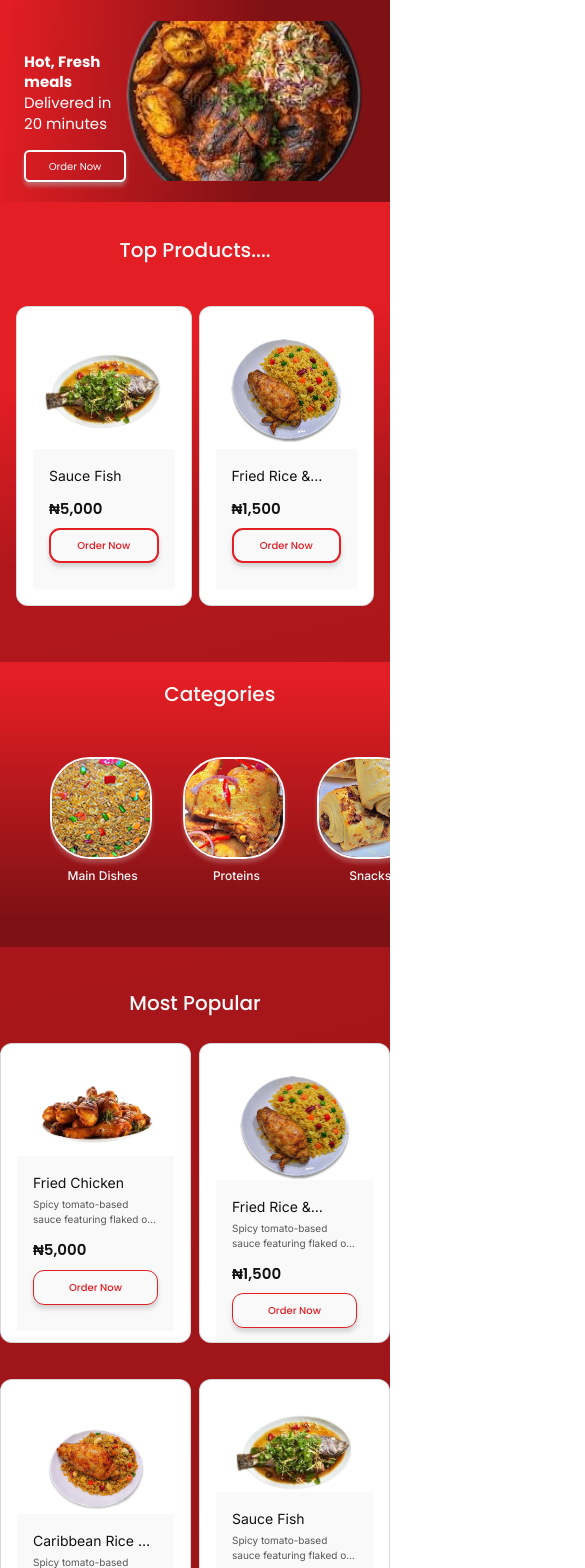
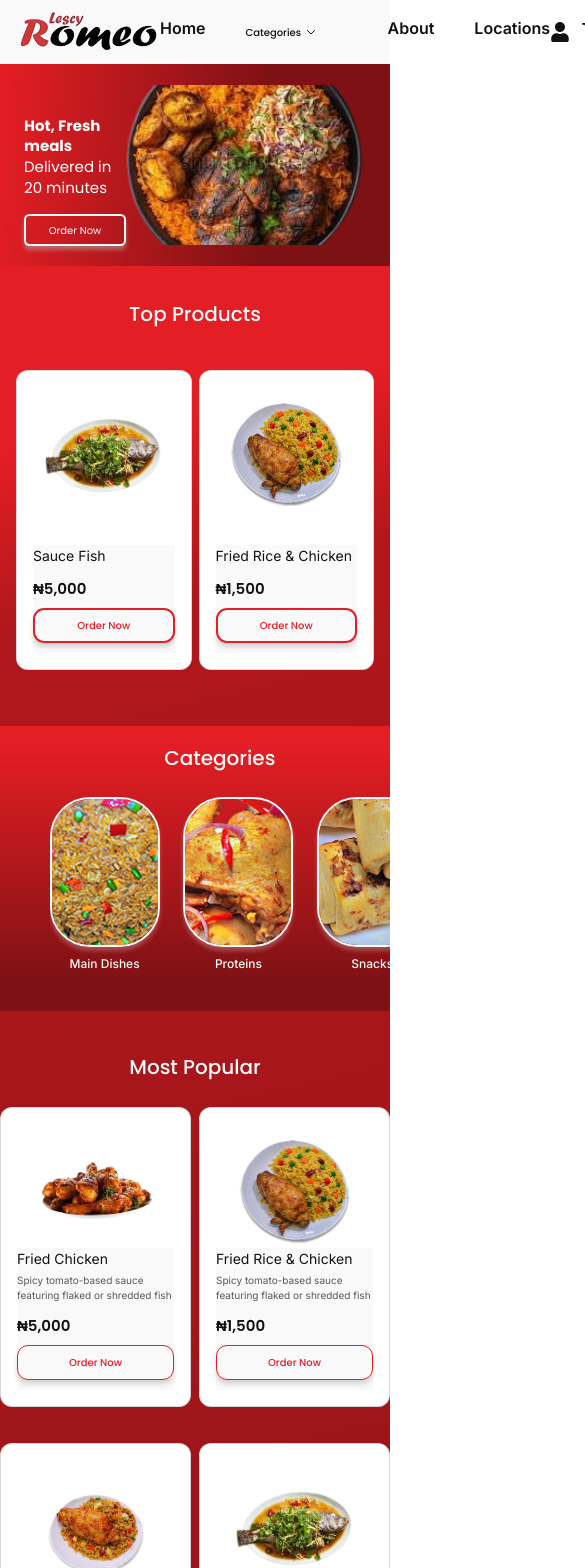
Before and after one commit to Havilah-Hills03/lescy-romeo-fast-food, a Next.js app: page / in a window 390 px wide. Shown: the top 1568 px of the page, 585 px wide, since content can reach past the window. Built offline with nearby package versions, Linux system fonts and the light colour scheme.

Commit message:
updated te responsiveness

```diff
--- a/app/Hero-page-sections/Cat-product.tsx
+++ b/app/Hero-page-sections/Cat-product.tsx
@@ -11,14 +11,14 @@ const catProducts = [
     catImage: "/main-dishes.png",
     catAlt: "Main Dishes",
     catTitle: "Main Dishes",
-    url: '/main-dishes'
+    url: '/categories/main-dishes'
   },
   {
     id: 2,
     catImage: "/proteins.png",
     catAlt: "Proteins",
     catTitle: "Proteins" ,
-     url: '/protein'
+     url: '/categories/proteins'
   },
   {
     id: 3,
@@ -50,6 +50,13 @@ const catProducts = [
   },
   {
     id: 7,
+    catImage: "/drink-pack.jpg",
+    catAlt: "Drink",
+    catTitle: "Drink",
+     url: '/categories/drink-cat'
+  },
+    {
+    id: 8,
     catImage: "/sharwama.png",
     catAlt: "Others",
     catTitle: "Others",
--- a/app/Hero-page-sections/Top-Product.tsx
+++ b/app/Hero-page-sections/Top-Product.tsx
@@ -71,7 +71,7 @@ const TopProduct: React.FC = () => {
 
  >
   <h1 className="h1 text-center pt-12 font-medium text-[20px] lg:text-[35px] md:text-[35px]"
-  >Top Products....</h1>
+  >Top Products</h1>
      <div
       className=" max-w-4xl lg:max-w-8xl  md:max-w-7xl  flex justify-center items-center my-10 px-1"
 
--- /dev/null
+++ b/app/categories/main-dishes/section/Main-dishes-cat.tsx
@@ -0,0 +1,145 @@
+import ProductCard from "@/app/component/Product-card";
+import React from "react";
+
+const MainDishes: React.FC = () => {
+  const products = [
+    {
+      id: 1,
+      productImage: "/jollof-rice.png",
+      productAlt: "Jollof Rice",
+      productTitle: "Jollof Rice",
+      productPrice: "₦2,500",
+      productDesc: "Classic Nigerian jollof rice cooked in rich tomato sauce",
+    },
+    {
+      id: 2,
+      productImage: "/sauce-fish.png",
+      productAlt: "Romeo Special",
+      productTitle: "Romeo Special",
+      productPrice: "₦3,500",
+      productDesc: "Chef’s special main dish with a mix of flavors",
+    },
+    {
+      id: 3,
+      productImage: "/caribbean-rice.png",
+      productAlt: "Caribbean Rice",
+      productTitle: "Caribbean Rice",
+      productPrice: "₦3,200",
+      productDesc: "Spicy Caribbean-style rice with vegetables and herbs",
+    },
+    {
+      id: 4,
+      productImage: "/fried-rice.png",
+      productAlt: "Fried Rice",
+      productTitle: "Fried Rice",
+      productPrice: "₦3,000",
+      productDesc: "Vegetable fried rice served with crispy chicken or beef",
+    },
+    {
+      id: 5,
+      productImage: "/sauce-fish.png",
+      productAlt: "Plantain Monday",
+      productTitle: "Plantain Monday",
+      productPrice: "₦2,800",
+      productDesc: "Fried plantain served with your choice of protein",
+    },
+    {
+      id: 6,
+      productImage: "/sauce-fish.png",
+      productAlt: "Plantain & Gizzard",
+      productTitle: "Plantain & Gizzard",
+      productPrice: "₦3,200",
+      productDesc: "Crispy plantain served with spicy gizzard",
+    },
+    {
+      id: 7,
+      productImage: "/sauce-fish.png",
+      productAlt: "Spaghetti",
+      productTitle: "Spaghetti",
+      productPrice: "₦1,500",
+      productDesc: "Nigerian-style spaghetti cooked with vegetables and spices",
+    },
+    {
+      id: 8,
+      productImage: "/sauce-fish.png",
+      productAlt: "Beans",
+      productTitle: "Beans",
+      productPrice: "₦2,200",
+      productDesc: "Hearty Nigerian beans stew with palm oil and spices",
+    },
+    {
+      id: 9,
+      productImage: "/sauce-fish.png",
+      productAlt: "MoinMoin",
+      productTitle: "MoinMoin",
+      productPrice: "₦2,500",
+      productDesc: "Steamed bean pudding made with peppers and onions",
+    },
+    {
+      id: 10,
+      productImage: "/sauce-fish.png",
+      productAlt: "Egusi Soup",
+      productTitle: "Egusi Soup",
+      productPrice: "₦4,000",
+      productDesc: "Rich melon seed soup served with pounded yam or fufu",
+    },
+    {
+      id: 11,
+      productImage: "/sauce-fish.png",
+      productAlt: "Vegetable Soup",
+      productTitle: "Vegetable Soup",
+      productPrice: "₦3,800",
+      productDesc: "Healthy vegetable soup with local greens and spices",
+    },
+    {
+      id: 12,
+      productImage: "/sauce-fish.png",
+      productAlt: "Afang Soup",
+      productTitle: "Afang Soup",
+      productPrice: "₦4,200",
+      productDesc: "Delicious Afang soup served with fufu or yam",
+    },
+    {
+      id: 13,
+      productImage: "/sauce-fish.png",
+      productAlt: "Okro Soup",
+      productTitle: "Okro Soup",
+      productPrice: "₦3,900",
+      productDesc: "Slippery okro soup cooked with meats and seafood",
+    },
+    {
+      id: 14,
+      productImage: "/sauce-fish.png",
+      productAlt: "Native Soup",
+      productTitle: "Native Soup",
+      productPrice: "₦3,700",
+      productDesc: "Traditional Nigerian native soup served with fufu",
+    },
+  ];
+
+  return (
+    <section className="py-6 lg:py-20">
+      <div className="max-w-[1280px] mx-auto md:px-4 px-2 sm:px-6 lg:px-10">
+        <h1 className="h1 text-center pt-8 font-medium text-[20px] lg:text-[35px] md:text-[35px] mb-10">
+          Main Dishes
+        </h1>
+
+        <div className="grid grid-cols-2 md:grid-cols-3 lg:grid-cols-4 gap-x-2 lg:gap-x-14 gap-y-8">
+          {products.map((item) => (
+            <ProductCard
+              key={item.id}
+              productImage={item.productImage}
+              productAlt={item.productAlt}
+              productTitle={item.productTitle}
+              productPrice={item.productPrice}
+              productDesc={item.productDesc}
+              btn="border border-[#E31E24] text-[#E31E24] font-[500]"
+            />
+          ))}
+        </div>
+      </div>
+    </section>
+  );
+};
+
+export default MainDishes;
--- /dev/null
+++ b/app/categories/proteins/section/proteins-cat.tsx
@@ -0,0 +1,113 @@
+import ProductCard from "@/app/component/Product-card";
+import React from "react";
+
+const Proteins: React.FC = () => {
+  const proteins = [
+    {
+      id: 1,
+      productImage: "/fried-chicken.png",
+      productAlt: "Fried Chicken",
+      productTitle: "Fried Chicken",
+      productPrice: "₦4,500",
+      productDesc: "Spicy pepper chicken cooked Nigerian style",
+    },
+    {
+      id: 2,
+      productImage: "/fried-chicken.png",
+      productAlt: "Sauce Chicken",
+      productTitle: "Sauce Chicken",
+      productPrice: "₦4,000",
+      productDesc: "Tender chicken cooked in rich tomato sauce",
+    },
+    {
+      id: 3,
+      productImage: "/sauce-fish.png",
+      productAlt: "Dry Fish",
+      productTitle: "Dry Fish",
+      productPrice: "₦3,500",
+      productDesc: "Dried fish cooked to perfection",
+    },
+    {
+      id: 4,
+      productImage: "/sauce-fish.png",
+      productAlt: "Sauce Fish",
+      productTitle: "Sauce Fish",
+      productPrice: "₦4,200",
+      productDesc: "Fresh fish cooked in a flavorful sauce",
+    },
+    {
+      id: 5,
+      productImage: "/fried-chicken.png",
+      productAlt: "Turkey",
+      productTitle: "Turkey",
+      productPrice: "₦7,500",
+      productDesc: "Roasted turkey served with spices",
+    },
+    {
+      id: 6,
+      productImage: "/fried-chicken.png",
+      productAlt: "Goat Meat",
+      productTitle: "Goat Meat",
+      productPrice: "₦5,500",
+      productDesc: "Tender goat meat cooked with traditional spices",
+    },
+    {
+      id: 7,
+      productImage: "/sauce-fish.png",
+      productAlt: "Cow Head",
+      productTitle: "Cow Head",
+      productPrice: "₦6,000",
+      productDesc: "Cow head delicacy, a Nigerian favorite",
+    },
+    {
+      id: 8,
+      productImage: "/sauce-fish.png",
+      productAlt: "Gizzard",
+      productTitle: "Gizzard",
+      productPrice: "₦3,800",
+      productDesc: "Spicy gizzard, perfect as a side or main",
+    },
+    {
+      id: 9,
+      productImage: "/fried-chicken.png",
+      productAlt: "Snail",
+      productTitle: "Snail",
+      productPrice: "₦5,000",
+      productDesc: "Tender and juicy Nigerian snail",
+    },
+    {
+      id: 10,
+      productImage: "/sauce-fish.png",
+      productAlt: "Beef",
+      productTitle: "Beef",
+      productPrice: "₦4,500",
+      productDesc: "Succulent beef cooked to perfection",
+    },
+  ];
+
+  return (
+    <section className="py-6 lg:py-20">
+      <div className="max-w-[1280px] mx-auto md:px-4 px-2 sm:px-6 lg:px-10">
+        <h1 className="h1 text-center pt-8 font-medium text-[20px] lg:text-[35px] md:text-[35px] mb-10">
+          Proteins
+        </h1>
+
+        <div className="grid grid-cols-2 md:grid-cols-3 lg:grid-cols-4 gap-x-2 lg:gap-x-14 gap-y-8">
+          {proteins.map((item) => (
+            <ProductCard
+              key={item.id}
+              productImage={item.productImage}
+              productAlt={item.productAlt}
+              productTitle={item.productTitle}
+              productPrice={item.productPrice}
+              productDesc={item.productDesc}
+              btn="border border-[#E31E24] text-[#E31E24] font-[500]"
+            />
+          ))}
+        </div>
+      </div>
+    </section>
+  );
+};
+
+export default Proteins;
--- a/app/component/Cat-card.tsx
+++ b/app/component/Cat-card.tsx
@@ -1,34 +1,42 @@
-import Image from 'next/image';
-import Link from 'next/link';
-import React from 'react'
+import Image from "next/image";
+import Link from "next/link";
+import React from "react";
 
-
-interface catProps {
+interface CatProps {
   catCardImg: string;
   catAltImg: string;
   catCardTitle: string;
-catLink: string
+  catLink: string;
 }
 
-const CatCard: React.FC <catProps> = ({catCardImg , catAltImg, catCardTitle, catLink}) => {
+const CatCard: React.FC<CatProps> = ({
+  catCardImg,
+  catAltImg,
+  catCardTitle,
+  catLink,
+}) => {
   return (
-  <div className='text-center w-[102px] lg:w-auto flex flex-col justify-center items-center'>
+    <div className="text-center w-[110px] sm:w-[130px] lg:w-auto flex flex-col items-center cat-card-com">
       <Link href={catLink}>
-      <div
-
-    className='mb-2'
-    >
-    <img src={catCardImg} alt={catAltImg} width={160} height={158} className='object-cover  border-2  border-[#F9F9F9]  rounded-[40px] hover:border-4 '
+        <div className="mb-2">
+          <Image
+            src={catCardImg}
+            alt={catAltImg}
+            width={160}
+            height={158}
+            className="object-cover rounded-[40px] border-2 border-[#F9F9F9]  hover:border-4 transition-all"
             style={{
-        boxShadow: '0px 4px 4px 0px #F9F9F940'
-
+              boxShadow: "0px 4px 4px 0px #F9F9F940",
             }}
           />
         </div>
-    <p className='text-[#F9F9F9] lg:text-[16px] md:text-[16px] text-[12px] font-medium text-center pl-1'>{catCardTitle}</p>
+
+        <p className="text-[#F9F9F9] text-[12px] md:text-[16px] font-medium text-center">
+          {catCardTitle}
+        </p>
       </Link>
     </div>
-  )
-}
+  );
+};
 
-export default CatCard
+export default CatCard;
--- a/app/component/Navbar.tsx
+++ b/app/component/Navbar.tsx
@@ -18,8 +18,9 @@ const Navbar: React.FC = () => {
       id: 2,
       navName: "Categories",
       children: [
-        { id: 1, name: "Burgers", link: "/categories/burgers" },
-        { id: 2, name: "Drinks", link: "/Categories/drink-cat" },
+        { id: 1, name: "Main Dishes", link: "/categories/main-dishes" },
+        { id: 2, name: "Proteins", link: "/categories/proteins" },
+        { id: 3, name: "Drinks", link: "/categories/drink-cat" },
       ],
     },
     {
@@ -31,7 +32,7 @@ const Navbar: React.FC = () => {
   ];
 
   return (
-    <nav className="bg-[#F9F9F9]  lg:h-18.25 lg:px-10   sticky top-0 z-50 hidden">
+    <nav className="bg-[#F9F9F9]  lg:h-18.25 lg:px-10   sticky top-0 z-50">
       <div className="max-w-7xl mx-auto px-4 sm:px-6 lg:px-8">
         <div className="flex justify-between items-center h-16">
           {/* Logo */}
--- a/app/component/Product-card.tsx
+++ b/app/component/Product-card.tsx
@@ -27,7 +27,7 @@ const ProductCard:React.FC<productProps>  = ({productImage , productAlt, product
       </div>
 
   {/* text content */}
-<div className="p-4 bg-[#F9F9F9] flex flex-col  gap-2 mt-auto">
+<div className=" bg-[#F9F9F9] flex flex-col  gap-2 mt-auto">
   <div>
     <p className="text-[#121212] lg:text-xl md:text-xl text-[14px] font-normal line-clamp-1 mb-1">
       {productTitle}
--- a/app/globals.css
+++ b/app/globals.css
@@ -40,6 +40,11 @@ nav li {
 
 .about button{
   display: none
+}
+
+.cat-card-com img{
+  width: 150px!important;
+  height: 150px!important;
 }
 
 @media(min-width: 992px) {
```
Also changed, not shown: app/categories/drink-cat/page.tsx (added, +30 -0 lines), app/categories/main-dishes/page.tsx (renamed from app/Categories/drink-cat/page.tsx, +11 -11 lines), app/categories/proteins/page.tsx (added, +30 -0 lines), app/categories/drink-cat/sections/Drink-cat-products.tsx (renamed from app/Categories/drink-cat/sections/Drink-cat-products.tsx), public/drink-pack.jpg (added), public/spag.jpeg (added). Lines whose indentation alone changed are shown as unchanged.
